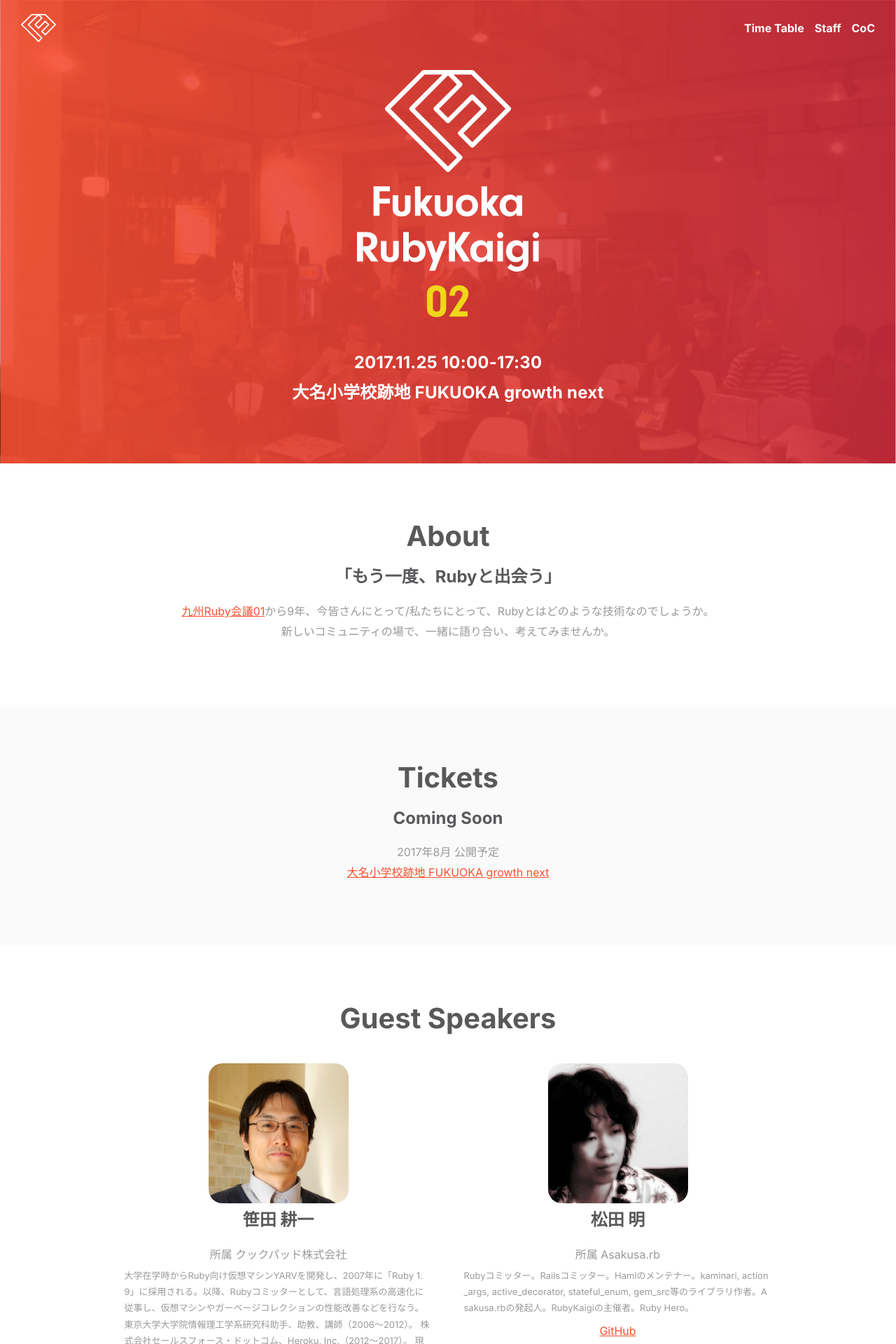
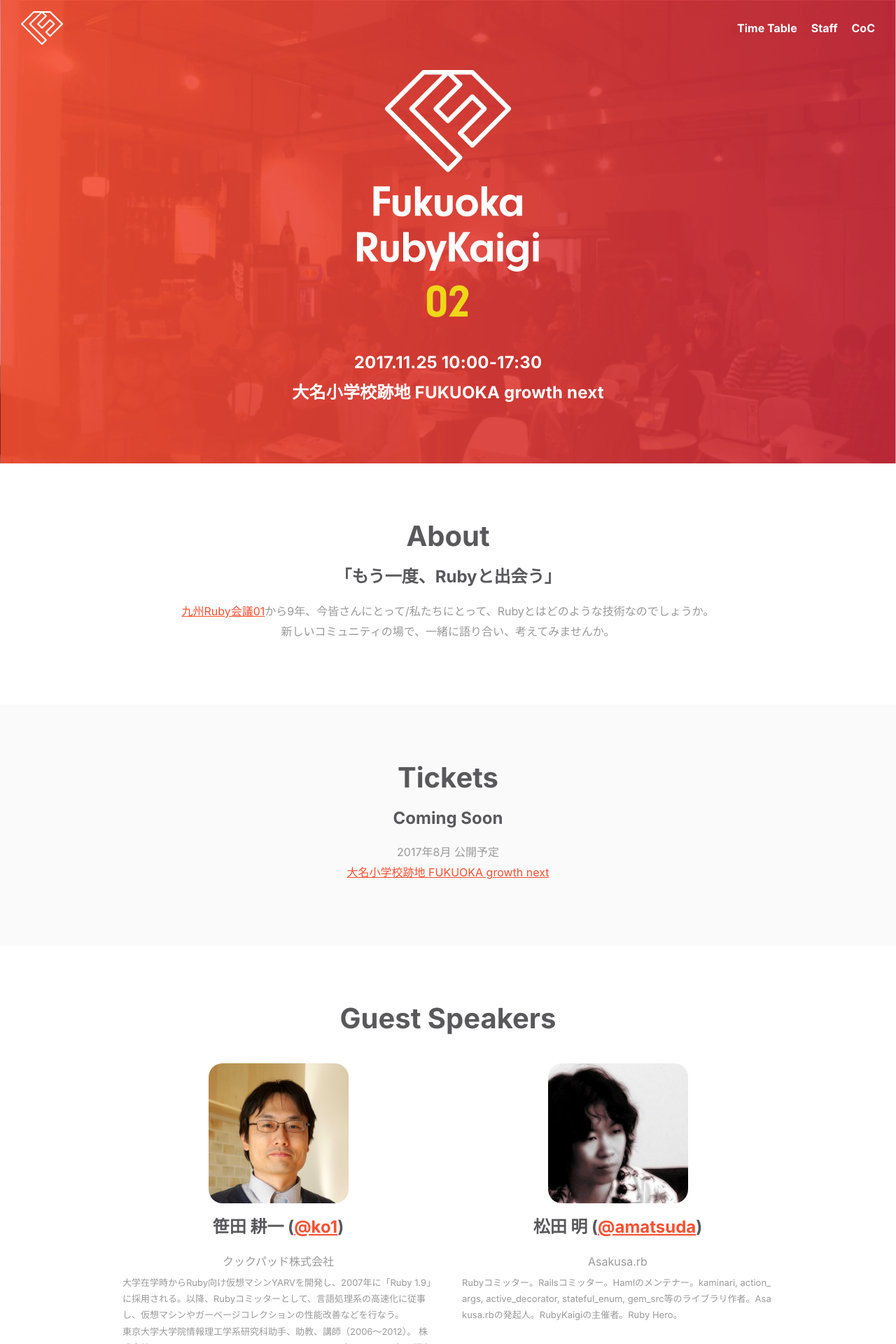
Before and after one commit to fukuokarb/fukuokark02, a Jekyll site: the page built from index.html, in a window 1280 px wide. Shown: the top 1920 px of the page at 70% size. Built offline with Jekyll 4.4.1, drawn with Linux system fonts in a browser that asks for light colours; nearby versions of some CDN libraries; the list of posts is cut into pages by our own code.

Commit message:
人物あたりを整理

```diff
--- a/assets/css/style.css
+++ b/assets/css/style.css
@@ -303,10 +303,10 @@
 }
 .default-section__img--guest {
   max-width: 200px;
-  margin: 0 auto 10px;
+  margin: 0 auto 20px;
 }
 .default-section__img--staff {
-  margin: 0 auto 10px;
+  margin: 0 auto 20px;
 }
 .default-section__caption {
   font-size: 1.3rem;
@@ -322,12 +322,7 @@
 }
 .default-section__card {
   padding: 20px;
-}
-.default-section__card--guest {
-  max-width: 440px;
-}
-.default-section__card--staff {
-  width: 25%;
+  box-sizing: border-box;
 }
 .default-section__button {
   position: relative;
@@ -343,6 +338,7 @@
   margin: 0 auto;
   font-size: 2rem;
   border-radius: 5px;
+  transition: background 0.3s ease;
 }
 .default-section__button:hover {
   background: #CB2D3E;
@@ -435,12 +431,28 @@
 /* メディアクエリ */
 
 @media only screen and (min-width: 768px) {
+  .header__brand {
+    width: 60px;
+  }
   .hero__logo {
     max-width: 260px;
+  }
+  .header__item {
+    margin: 0 0 0 20px;
   }
   .hero__date,
   .hero__place {
     font-size: 2.4rem;
+  }
+  .default-section__card-wrap--staff {
+    -webkit-justify-content: flex-start; /* Safari */
+    justify-content:         flex-start;
+  }
+  .default-section__card--guest {
+    width: 50%;
+  }
+  .default-section__card--staff {
+    width: 25%;
   }
   .hidden-mb {
     display: inherit;
--- a/index.html
+++ b/index.html
@@ -32,9 +32,9 @@
     <div class="default-section__card-wrap">
       <div class="default-section__card default-section__card--guest">
         <img class="default-section__img default-section__img--guest" src="./assets/images/guestspeaker-ko1.jpg" alt="笹田 耕一">
-        <h2 class="default-section__title">笹田 耕一</h2>
+        <h2 class="default-section__title">笹田 耕一 (<a href="https://github.com/ko1" target="_blank">@ko1</a>)</h2>
         <p class="default-section__body">
-          所属 クックパッド株式会社<br>
+          クックパッド株式会社<br>
           <span class="default-section__caption">
             大学在学時からRuby向け仮想マシンYARVを開発し、2007年に「Ruby 1.9」に採用される。以降、Rubyコミッターとして、言語処理系の高速化に従事し、仮想マシンやガーベージコレクションの性能改善などを行なう。<br>
             東京大学大学院情報理工学系研究科助手、助教、講師（2006～2012）。
@@ -42,18 +42,16 @@
             現在はクックパッド株式会社にてRubyインタプリタ開発に従事（2017～）。
             Rubyアソシエーション理事 （2012?現任）。博士（情報理工学）。未踏ユーススーパークリエータ（2004）、情報処理学会山下記念研究賞（2015）。他、受賞多数（詳細）。
           </span>
-          <a href="https://github.com/ko1" target="_blank">GitHub</a>
         </p>
       </div>
       <div class="default-section__card default-section__card--guest">
         <img class="default-section__img default-section__img--guest" src="./assets/images/guestspeaker-amatsuda.jpg" alt="松田 明">
-        <h2 class="default-section__title">松田 明</h2>
+        <h2 class="default-section__title">松田 明 (<a href="https://github.com/amatsuda" target="_blank">@amatsuda</a>)</h2>
         <p class="default-section__body">
-          所属 Asakusa.rb<br>
+          Asakusa.rb<br>
           <span class="default-section__caption">
             Rubyコミッター。Railsコミッター。Hamlのメンテナー。kaminari, action_args, active_decorator, stateful_enum, gem_src等のライブラリ作者。Asakusa.rbの発起人。RubyKaigiの主催者。Ruby Hero。
           </span>
-          <a href="https://github.com/amatsuda" target="_blank">GitHub</a>
         </p>
       </div>
     </div>
--- a/staff.html
+++ b/staff.html
@@ -3,7 +3,7 @@
 layout: post
 ---
 
-<div class="default-section__card-wrap">
+<div class="default-section__card-wrap default-section__card-wrap--staff">
   <div class="default-section__card default-section__card--staff">
     <img class="default-section__img default-section__img--staff" src="./assets/images/guestspeaker-ko1.jpg" alt="Uchio Kondo">
     <p class="default-section__body">
```
